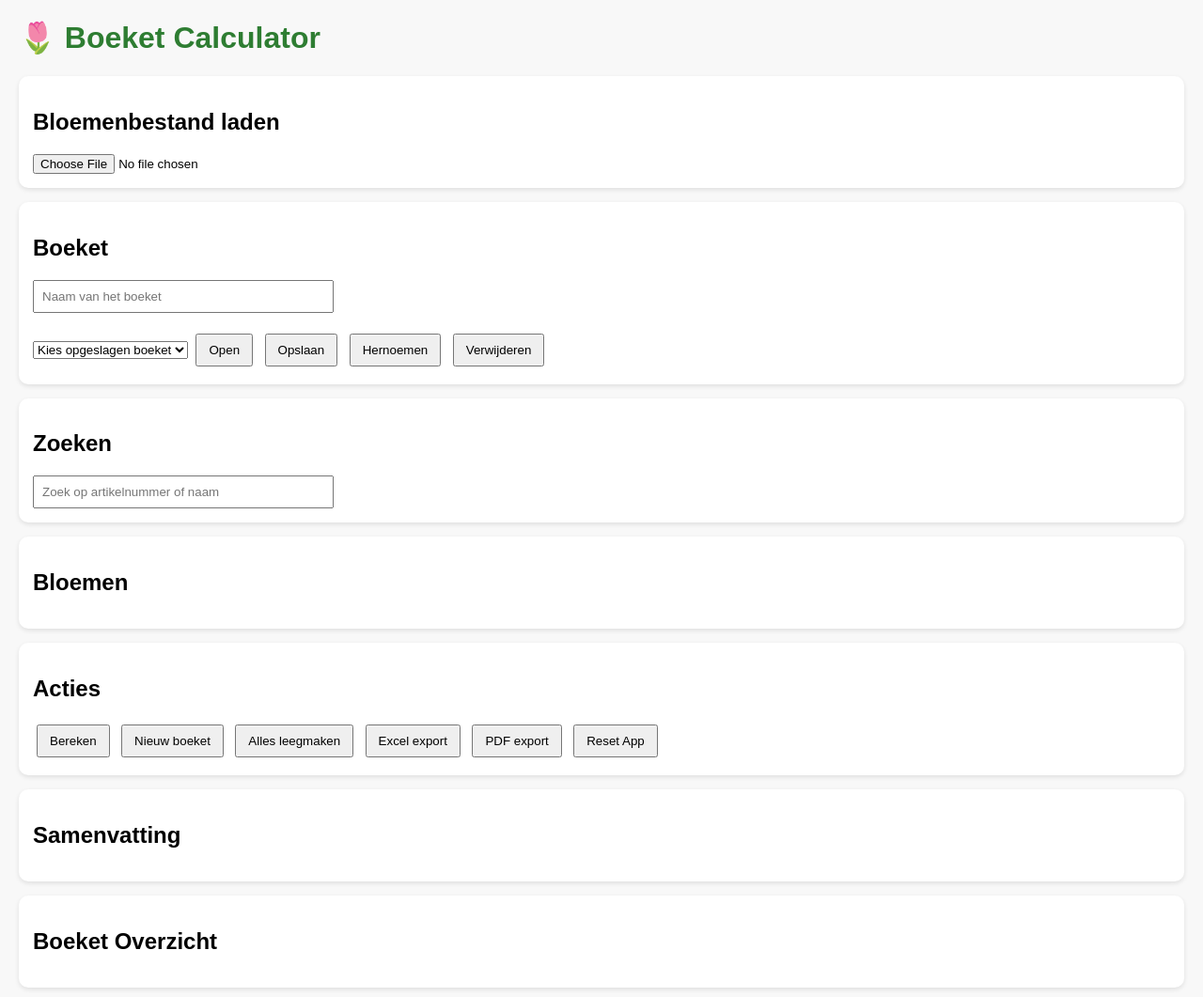
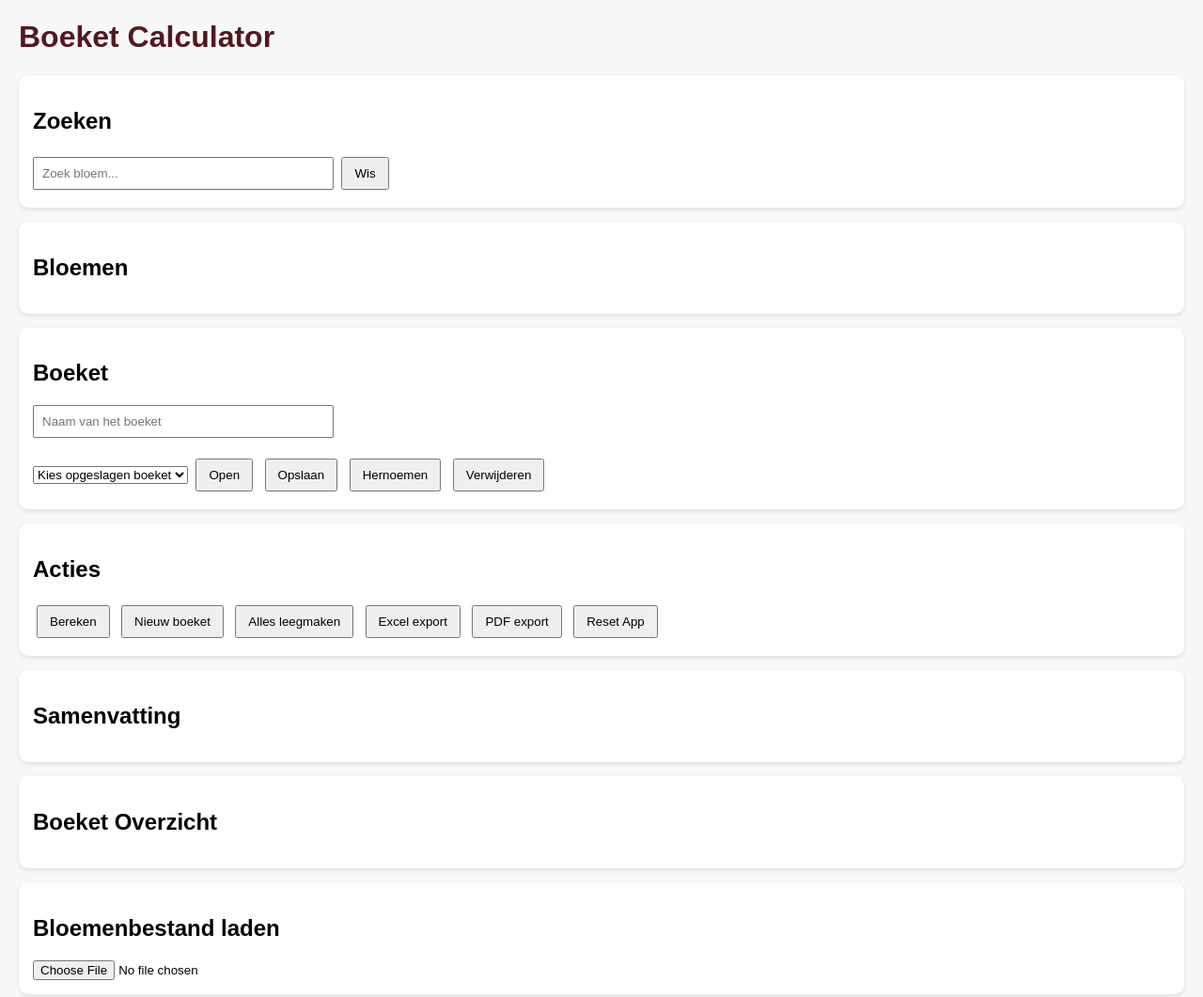
Before and after one commit to Balletje14/App-berekening, a plain HTML site: page index.html in a window 1280 px wide. Shown: the whole page at 94% size. Drawn offline with nearby package versions, Linux system fonts and the light colour scheme.

Commit message:
Update index.html

```diff
--- a/index.html
+++ b/index.html
@@ -17,7 +17,7 @@
       href="manifest.json">
 
 <meta name="theme-color"
-      content="#4CAF50">
+      content="#53181f">
 
 <style>
 
@@ -28,7 +28,7 @@ body{
 }
 
 h1{
-    color:#2e7d32;
+    color:#53181f;
 }
 
 .card{
@@ -62,7 +62,7 @@ table{
 }
 
 th{
-    background:#4CAF50;
+    background:#53181f;
     color:white;
 }
 
@@ -81,16 +81,37 @@ th,td{
 
 <body>
 
-<h1>🌷 Boeket Calculator</h1>
+<h1>Boeket Calculator</h1>
 
 <div class="card">
 
-<h2>Bloemenbestand laden</h2>
+<h2>Zoeken</h2>
 
-<input
-    type="file"
-    id="excelFile"
-    accept=".xlsx,.xls">
+<div class="zoek-container">
+
+    <input
+        type="text"
+        id="zoekveld"
+        placeholder="Zoek bloem..."
+        oninput="filterBloemen()"
+    >
+
+    <button
+        type="button"
+        onclick="leegZoekveld()"
+    >
+        Wis
+    </button>
+
+</div>
+
+</div>
+
+<div class="card">
+
+<h2>Bloemen</h2>
+
+<div id="bloemen"></div>
 
 </div>
 
@@ -128,25 +149,6 @@ th,td{
 <button onclick="verwijderBoeket()">
     Verwijderen
 </button>
-
-</div>
-
-<div class="card">
-
-<h2>Zoeken</h2>
-
-<input
-    type="text"
-    id="zoek"
-    placeholder="Zoek op artikelnummer of naam">
-
-</div>
-
-<div class="card">
-
-<h2>Bloemen</h2>
-
-<div id="bloemen"></div>
 
 </div>
 
@@ -196,6 +198,17 @@ th,td{
 
 </div>
 
+<div class="card">
+
+<h2>Bloemenbestand laden</h2>
+
+<input
+    type="file"
+    id="excelFile"
+    accept=".xlsx,.xls">
+
+</div>
+
 <!-- SheetJS -->
 
 <script src="https://cdn.sheetjs.com/xlsx-latest/package/dist/xlsx.full.min.js"></script>
```
